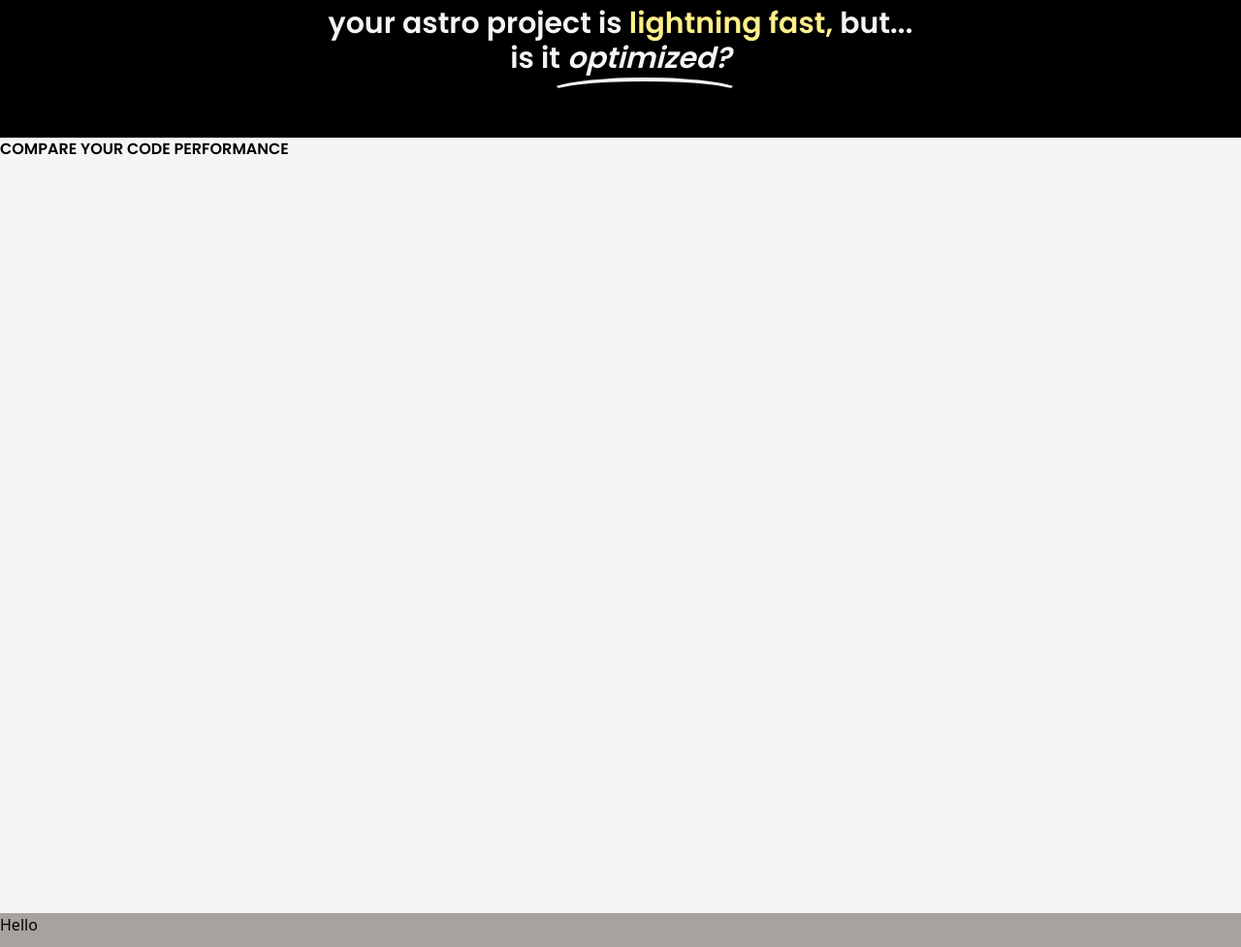
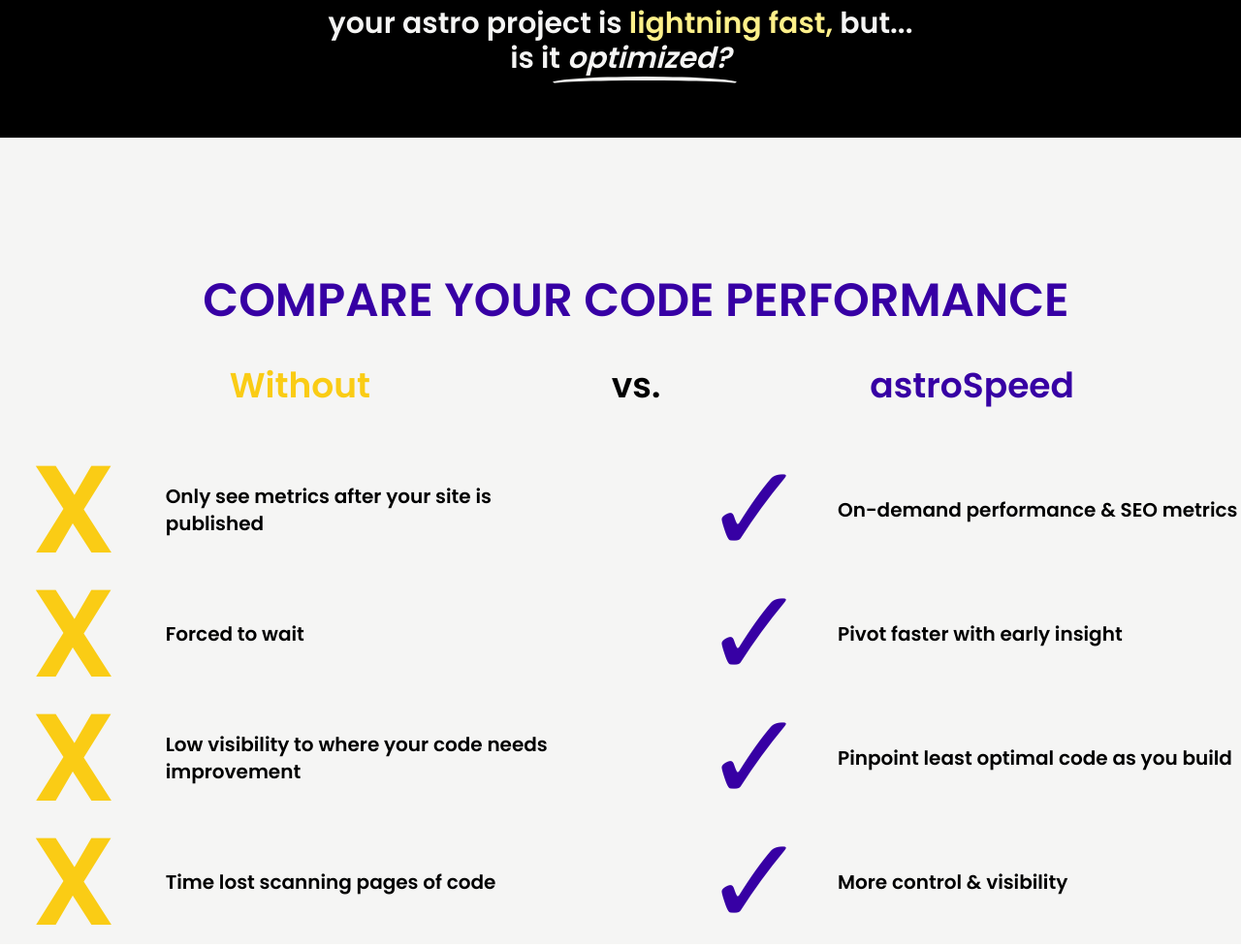
Before and after one commit to oslabs-beta/astrospeed, an Astro site: page / in a window 1280 px wide. Shown: the part 658-1635 px from the top of the page at 97% size. Built offline with nearby package versions, Linux system fonts and the light colour scheme; Astro itself is replaced by a stand-in of ours.

Commit message:
Completed Comparison component

```diff
--- a/src/components/Button.astro
+++ b/src/components/Button.astro
@@ -3,18 +3,15 @@
 const {color} = Astro.props;
 // const darkerColor = color.slice(0,-3) + (Number(color.slice(-3)) + 200);
 let tailClass;
-if (color === 'stone') tailClass = `bg-stone-100 hover:bg-stone-300 transition ease-in-out delay-50 hover:-translate-y-1 hover:scale-110 w-32 h-10 py-2 px-2 text-stone-900 font-semibold rounded-lg`;
-if (color === 'yellow') tailClass = `bg-yellow-200 hover:bg-yellow-400 transition ease-in-out delay-50 hover:-translate-y-1 hover:scale-110 w-32 h-10 py-2 px-2 text-stone-900 font-semibold rounded-lg`;
+if (color === 'stone') tailClass = `bg-stone-100 hover:bg-stone-300 transition ease-in-out delay-50 hover:-translate-y-1 hover:scale-110 w-32 h-10 py-2 px-2 m-1 text-stone-900 font-semibold rounded-lg`;
+if (color === 'yellow') tailClass = `bg-yellow-200 hover:bg-yellow-400 transition ease-in-out delay-50 hover:-translate-y-1 hover:scale-110 w-32 h-10 py-2 px-2 m-1 text-stone-900 font-semibold rounded-lg`;
 ---
-<style>
-  @import url('https://fonts.googleapis.com/css2?family=Poppins:wght@600&display=swap');
-/* body {
-} */
-
-button {
-	font-family: 'Poppins', sans-serif;
+<!-- <style>
+	@import url('https://fonts.googleapis.com/css2?family=Poppins:wght@600&display=swap');
+	button {
+		font-family: 'Poppins', sans-serif;
 }
-</style>
+</style> -->
 
 <button	class={tailClass}>
 	<slot />
--- a/src/components/Comparisons.astro
+++ b/src/components/Comparisons.astro
@@ -4,16 +4,31 @@
 
 ---
 <!-- Component Template (HTML + JS Expressions) -->
-<style>
-  @import url('https://fonts.googleapis.com/css2?family=Poppins:wght@600&display=swap');
-/* body {
-} */
 
-div {
-	font-family: 'Poppins', sans-serif;
-}
-</style>
+<div class="bg-stone-100 pt-16 pl-8 grid grid-cols-9 grid-rows-6 items-center">
+  <p class="text-5xl text-[#3700a4] col-start-1 col-end-10 justify-self-center self-end">COMPARE YOUR CODE PERFORMANCE</p>
 
-<div class="h-screen bg-stone-100">
-  <p>COMPARE YOUR CODE PERFORMANCE</p>
+  <span class="text-4xl text-yellow-400 col-start-1 col-end-5 justify-self-center">Without</span>
+  <span class="text-4xl justify-self-center">vs.</span>
+  <span class="text-4xl text-[#3700A4] col-start-6 col-end-10 justify-self-center break-all">astroSpeed</span>
+
+  <span class="text-6xl md:text-9xl text-yellow-400">X</span>
+  <span class="text-xl col-start-2 col-end-5">Only see metrics after your site is published</span>
+  <span class="text-6xl md:text-9xl text-[#3700A4] col-start-6">&#10003;</span>
+  <span class="text-xl col-start-7 col-end-10">On-demand performance & SEO metrics</span>
+
+  <span class="text-6xl md:text-9xl text-yellow-400">X</span>
+  <span class="text-xl col-start-2 col-end-5">Forced to wait</span>
+  <span class="text-6xl md:text-9xl text-[#3700A4] col-start-6">&#10003;</span>
+  <span class="text-xl col-start-7 col-end-10">Pivot faster with early insight</span>
+
+  <span class="text-6xl md:text-9xl text-yellow-400">X</span>
+  <span class="text-xl col-start-2 col-end-5">Low visibility to where your code needs improvement</span>
+  <span class="text-6xl md:text-9xl text-[#3700A4] col-start-6">&#10003;</span>
+  <span class="text-xl col-start-7 col-end-10">Pinpoint least optimal code as you build</span>
+
+  <span class="text-6xl md:text-9xl text-yellow-400">X</span>
+  <span class="text-xl col-start-2 col-end-5">Time lost scanning pages of code</span>
+  <span class="text-6xl md:text-9xl text-[#3700A4] col-start-6">&#10003;</span>
+  <span class="text-xl col-start-7 col-end-10">More control & visibility</span>
 </div>
--- a/src/components/SplashPoster.astro
+++ b/src/components/SplashPoster.astro
@@ -5,7 +5,7 @@
 ---
 <!-- Component Template (HTML + JS Expressions) -->
 <style>
-  @import url('https://fonts.googleapis.com/css2?family=Poppins:wght@600&display=swap');
+  /* @import url('https://fonts.googleapis.com/css2?family=Poppins:wght@600&display=swap'); */
   #space-bg{
     height: 75vh;
     background-image: url("space-bg.png");
@@ -15,9 +15,9 @@
     display:block;
     margin: auto;
     }
-  p {
+  /* p {
     font-family: 'Poppins', sans-serif;
-    }
+    } */
   .bottom {
     display: inline-block;
     text-align: center;
@@ -52,34 +52,35 @@
     padding-bottom: 4rem;
   }
 
-  #underlined::after {
+  #underlined::before {
     content: "";
     position: absolute;
-    bottom: 2rem;
+    bottom: 3rem;
     left: calc(50% - 75px);
-    height: 30px;
+    height: 15px;
     width: 200px;
     border: solid 4px #f5f5f4;
     border-color: #f5f5f4 transparent transparent transparent;
     border-radius: 50%;
   }
 
-  #underlined::before {
+  #underlined::after {
     content: "";
     position: absolute;
-    bottom: 2rem;
+    bottom: 3rem;
     left: calc(50% - 75px);
-    height: 30px;
+    height: 15px;
     width: 200px;
     background-color: black;
     animation: move 10s infinite;
-    z-index: 10;
+    /* z-index: 1; */
   }
 
   @keyframes move {
     20%, 100% {
       opacity: 0;
-      transform: translate(220px, 0);
+      transform: translate(210px, 0);
+      width:0px;
     }
     0% {
       opacity: 0;
@@ -89,7 +90,7 @@
     }
   }
 
-  @media only screen and (max-height: 800px){
+  @media only screen and (max-height: 800px), (max-width: 600px){
     #space-bg {
       height: 50vh;
     }
--- a/src/pages/index.astro
+++ b/src/pages/index.astro
@@ -8,24 +8,27 @@
 // https://docs.astro.build/core-concepts/astro-components/
 ---
 
+<style>
+  @import url('https://fonts.googleapis.com/css2?family=Poppins:wght@600&display=swap');
+	body {
+		font-family: 'Poppins', sans-serif;
+	}
+</style>
+
 <html lang="en">
 	<head>
 		<meta charset="utf-8" />
 		<meta name="viewport" content="width=device-width" />
 		<link rel="icon" type="image/svg+xml" href="/favicon.svg" />
-		<!-- <link
-		href="https://fonts.googleapis.com/css2?family=Poppins:ital@0;1&display=swap"
-		rel="stylesheet"
-	/> -->
 		<meta name="generator" content={Astro.generator} />
-		<title>AstroSpeed</title>
+		<title>astroSpeed</title>
 	</head>
 
-	<body>
+	<body class="bg-stone-100 break-words">
 		<NavBar />
 		<SplashPoster />
 		<Comparisons />
-		<div class="h-screen bg-stone-400">Hello</div>
+		<div class="h-screen bg-white">Hello</div>
 		<div class="h-screen bg-stone-400">World</div>
 	</body>
 </html>
```
